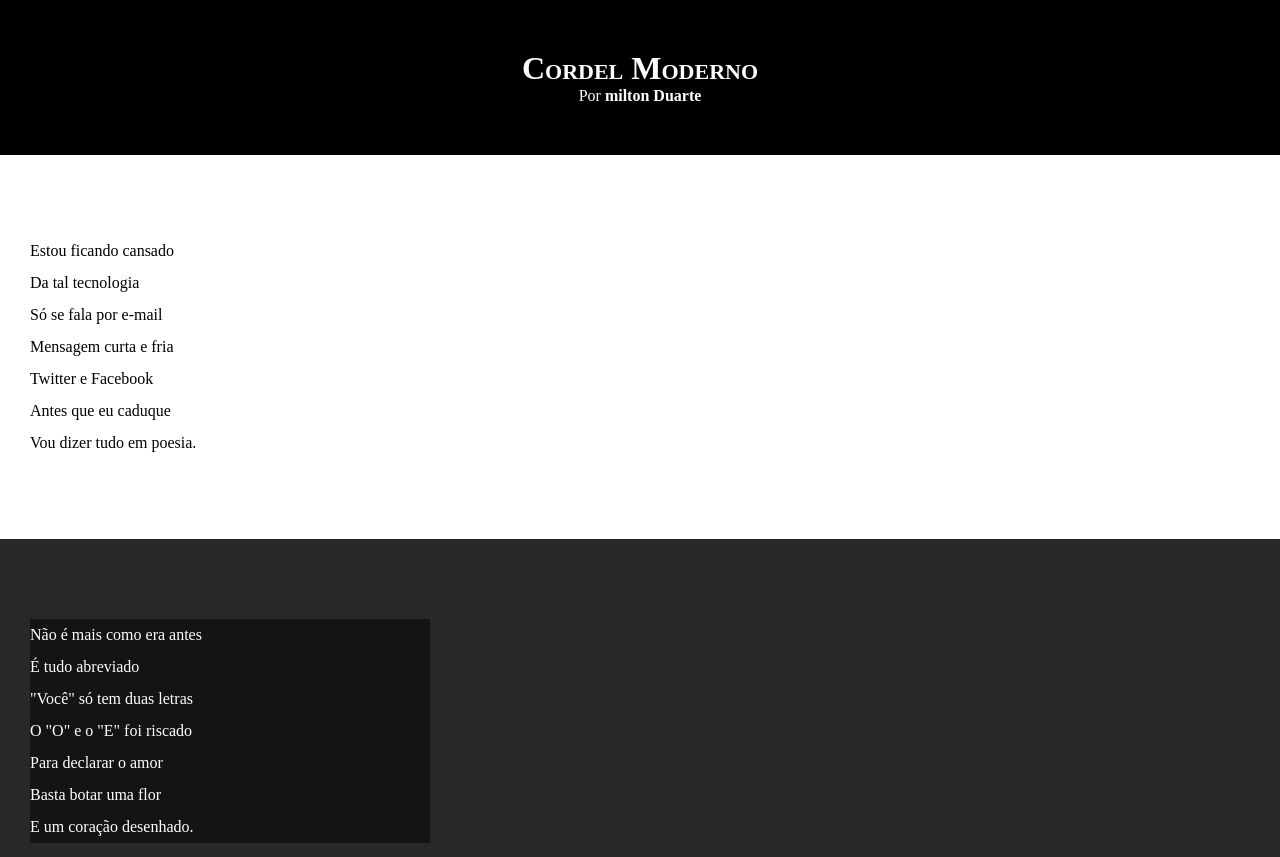
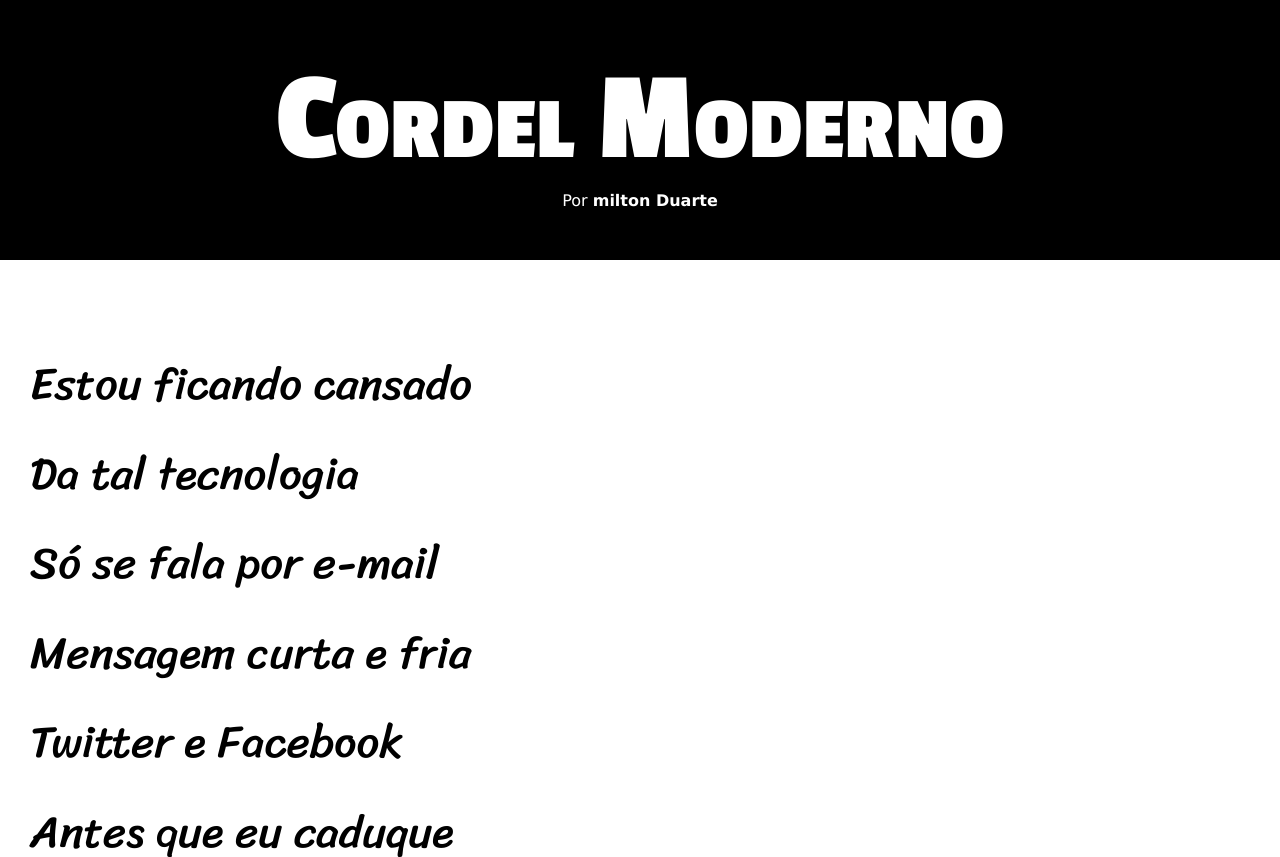
Before and after one commit to AlonsoFavero/html-css, a plain HTML site: page desafios/d012/index.html in a window 1280 px wide. Shown: the top 857 px of the page. Drawn offline with Linux system fonts and the light colour scheme.

Commit message:
atualização de estilos desafio 012

```diff
--- a/desafios/d012/estilo/style.css
+++ b/desafios/d012/estilo/style.css
@@ -1,13 +1,26 @@
 @charset "utf-8";
+
+@import url('https://fonts.googleapis.com/css2?family=Passion+One:wght@400;700;900&display=swap');
+
+@import url('https://fonts.googleapis.com/css2?family=Sriracha&display=swap'
+);
+
+:root{
+    --fonte1:verdana,geneva,tahoma,sans-serif;
+    --font2:'Passion One', cursive;
+    --font3:'Sriracha', cursive;
+}
 
 *{
     margin: 0px;
     padding: 0px;
+    font-size:1em;
 }
 
 html,body{
     min-height: 100vh;
     background-color: darkgray;
+    font-family: var( --fonte1);
 }
 
 header{
@@ -18,6 +31,8 @@ header{
 header>h1{
     padding-top: 50px;
     font-variant: small-caps;
+    font-family: var(--font2);
+    font-size:10vw;
 }
 header > p{
     padding-bottom: 50px;
@@ -37,6 +52,8 @@ section{
     padding-bottom: 10vh;
     line-height: 2em;
     padding-left: 30px;
+    font-family: var( --font3);
+    font-size:3.5vw;
 }
 
 section.normal{
@@ -49,7 +66,8 @@ section.imagem{
 }
 
 section.imagem>p{
-    width: 400px;
+    display: inline-block;
+    padding:5px;
     background-color: rgba(0, 0, 0, 0.505);
 }
 
```
